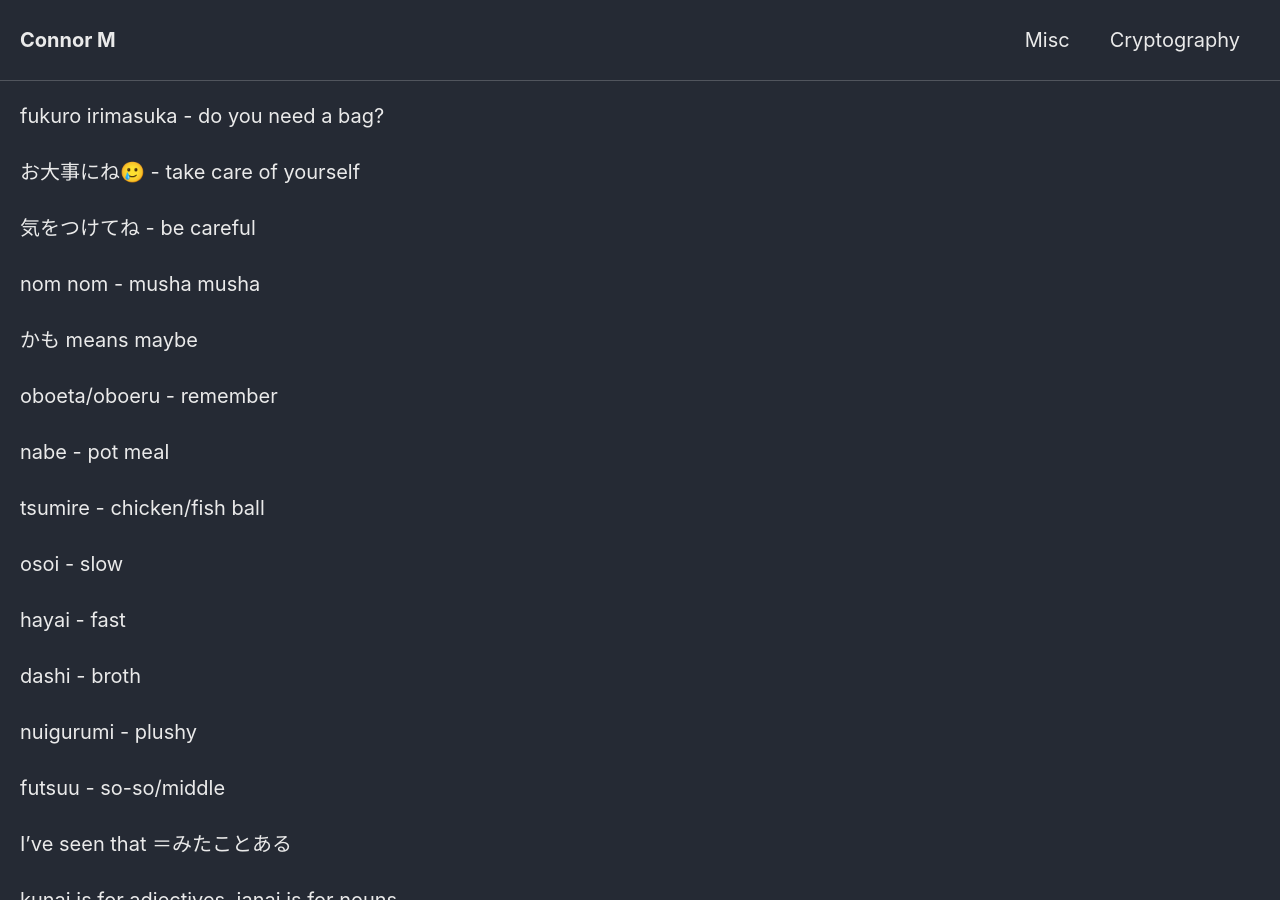
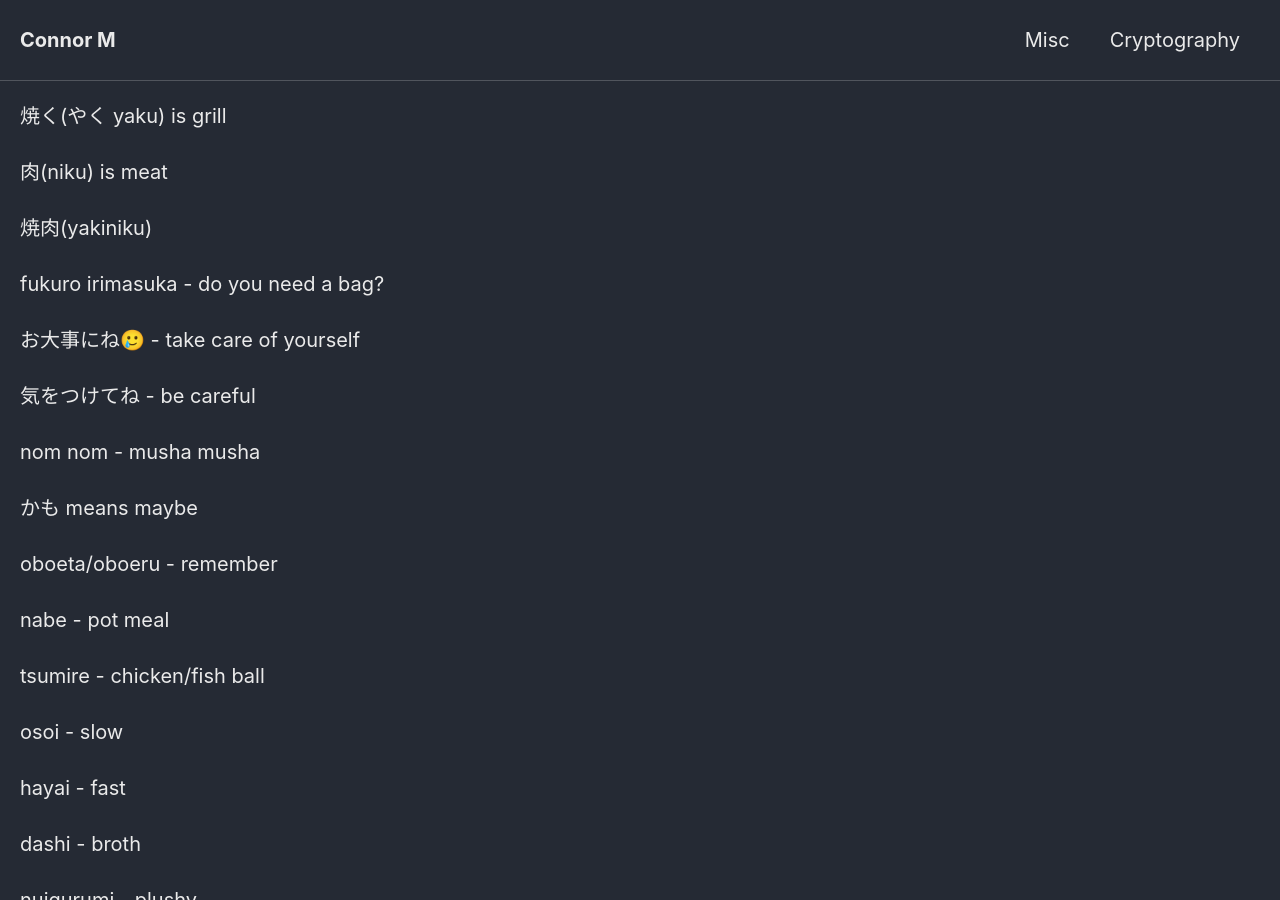
Before and after one commit to Connor-McCartney/Connor-McCartney.github.io, a Jekyll site: the page built from _pages/misc/japanese.md, in a window 1280 px wide and 900 px high. Built offline with Jekyll 4.4.1, drawn with Linux system fonts in a browser that asks for light colours; cached includes are drawn as plain includes; our own code applies the rules of GitHub Pages for plain Markdown files.

Commit message:
Update japanese.md

```diff
--- a/_pages/misc/japanese.md
+++ b/_pages/misc/japanese.md
@@ -1,3 +1,10 @@
+
+焼く(やく yaku) is grill
+
+肉(niku) is meat
+
+焼肉(yakiniku)
+
 fukuro irimasuka - do you need a bag?
 
 お大事にね🥲 - take care of yourself
```
